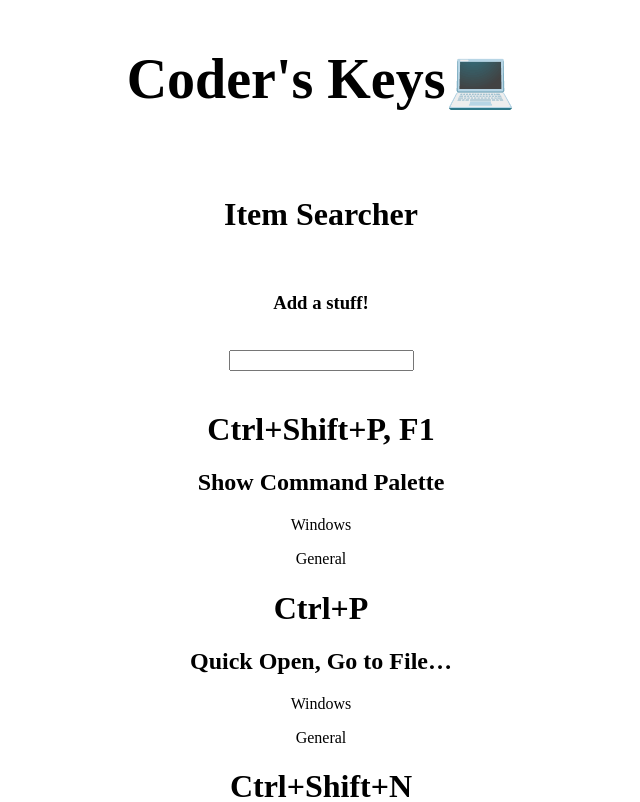
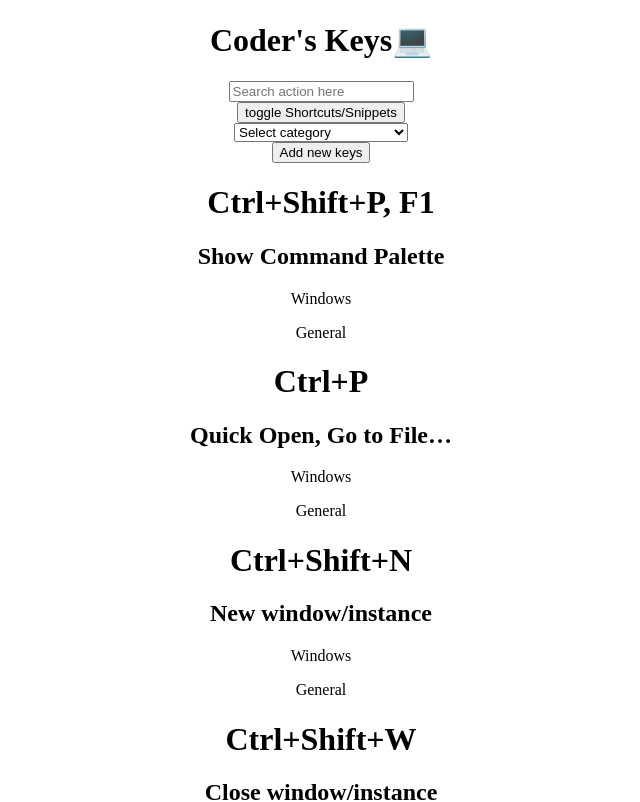
Before and after one commit to nickwarren47/phase2-react-project, a React (Create React App) app: page / in a window 1280 px wide. Shown: the top 802 px of the page, without its empty margins (319-959 px from the left). Built offline with nearby package versions, Linux system fonts and the light colour scheme; data requests are answered from the project's data file.

Commit message:
hanged tree structure, added more components, added  drop down and placeholders

```diff
--- a/src/components/App.js
+++ b/src/components/App.js
@@ -7,7 +7,6 @@ function App() {
   return (
     <div className="App">
       <Header />
-      <br />
       <ItemPage />
     </div>
   );
--- /dev/null
+++ b/src/components/FilterCategory.js
@@ -0,0 +1,24 @@
+import React from 'react'
+
+function FilterCategory({onCategoryChange}) {
+  return (
+    <div>
+        <select name="filter" onChange={onCategoryChange}>
+          <option>Select category</option>
+          <option>General</option>
+          <option>Basic editing</option>
+          <option>Multi-cursor and selection</option>
+          <option>Search and replace</option>
+          <option>Rich languages editing</option>
+          <option>Navigation</option>
+          <option>Editor management</option>
+          <option>File management</option>
+          <option>Display</option>
+          <option>Debug</option>
+          <option>Integrated terminal</option>
+        </select>
+    </div>
+  )
+}
+
+export default FilterCategory
--- a/src/components/ItemCollection.js
+++ b/src/components/ItemCollection.js
@@ -2,8 +2,7 @@ import React from "react";
 import ItemCard from "./ItemCard";
 
 function ItemCollection({shortCuts, snippets}) {
-  // map here over card
-    console.log(shortCuts)
+    // console.log(shortCuts)
     const searchShortCuts = () => (
         shortCuts.map((shortCut) => (
           <ItemCard
--- a/src/components/ItemForm.js
+++ b/src/components/ItemForm.js
@@ -1,10 +1,12 @@
 import React from "react";
 
-function ItemForm({ }) {
+function ItemForm() {
 
   return (
     <div>
-      <h3>Add a stuff!</h3>
+        <button>
+          Add new keys
+        </button>
     </div>
   );
 }
--- a/src/components/ItemPage.js
+++ b/src/components/ItemPage.js
@@ -1,12 +1,12 @@
 import React, { useEffect, useState } from "react";
 import ItemCollection from "./ItemCollection";
-import ItemForm from "./ItemForm";
-import Search from "./Search";
+import SubHeader from "./SubHeader";
 
 function ItemPage() {
   const [shortCuts, setAllShortCuts] = useState([])
   const [snippets, setSnippets] = useState([])
   const [searchQuery, setSearchQuery] = useState("")
+  const [selectedCategory, setSelectedCategory] = useState("All");
 
   useEffect(() => {
     fetch('http://localhost:3000/arrayOfShortCuts')
@@ -20,23 +20,24 @@ function ItemPage() {
     .then((snippets) => setSnippets(snippets))
   }, [])
 
-  const shortCutsToDisplay = shortCuts.filter((shortCut) => shortCut.action.toLowerCase().includes(searchQuery.toLowerCase()))
+  function handleCategoryChange(e) {
+    setSelectedCategory(e.target.value);
+  }
+
+  const shortCutsToDisplay = shortCuts
+  .filter((shortCut) => selectedCategory === "All" || shortCut.category === selectedCategory)
+  .filter((shortCut) => shortCut.action.toLowerCase().includes(searchQuery.toLowerCase()))
 
   function handleSearchQuery(event){
     setSearchQuery(event.target.value)
   }
 
   return (
-    <>
-      <h1>Item Searcher</h1>
-      <br />
-      <ItemForm />
-      <br />
-      <Search handleSearchQuery={handleSearchQuery}/>
-      <br />
+    <div>
+      <SubHeader handleSearchQuery={handleSearchQuery} onCategoryChange={handleCategoryChange}/>
       <ItemCollection snippets={snippets} shortCuts={shortCutsToDisplay}
       />
-    </>
+    </div>
   );
 }
 
--- a/src/components/Search.js
+++ b/src/components/Search.js
@@ -3,12 +3,10 @@ import React from "react";
 function Search({handleSearchQuery}) {
 
   return (
-    <div className="ui search">
       <div className="ui icon input">
-        <input className="prompt" onChange={handleSearchQuery}/>
-        <i className="search icon" />
+        <input className="prompt" placeholder="Search action here" onChange={handleSearchQuery}/>
+         <i className="search icon" />
       </div>
-    </div>
   );
 }
 
--- /dev/null
+++ b/src/components/SubHeader.js
@@ -0,0 +1,18 @@
+import React from 'react'
+import Search from './Search'
+import ToggleKeys from './ToggleKeys'
+import FilterCategory from './FilterCategory'
+import ItemForm from './ItemForm'
+
+function SubHeader({handleSearchQuery, onCategoryChange}) {
+  return (
+    <div>
+        <Search handleSearchQuery={handleSearchQuery}/>
+        <ToggleKeys />
+        <FilterCategory onCategoryChange={onCategoryChange}/>
+        <ItemForm />
+    </div>
+  )
+}
+
+export default SubHeader
--- /dev/null
+++ b/src/components/ToggleKeys.js
@@ -0,0 +1,13 @@
+import React from 'react'
+
+function ToggleKeys() {
+  return (
+    <div>
+        <button >
+          toggle Shortcuts/Snippets
+        </button>
+    </div>
+  )
+}
+
+export default ToggleKeys
--- a/src/index.css
+++ b/src/index.css
@@ -5,13 +5,6 @@
 .App-logo {
   animation: App-logo-spin infinite 20s linear;
   height: 80px;
-}
-
-header h1 {
-  font-size: 3.5em;
-  font-weight: 1200;
-  text-align: center;
-  padding: 0.5rem 0;
 }
 
 .App-header {
```
Also changed, not shown: db/db.json, 2 other files (tests, documents, lock files or other folders).
